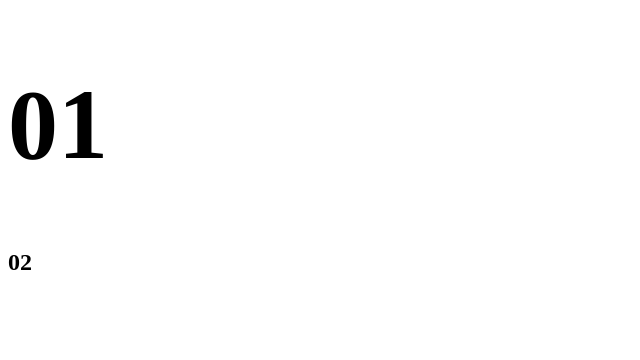
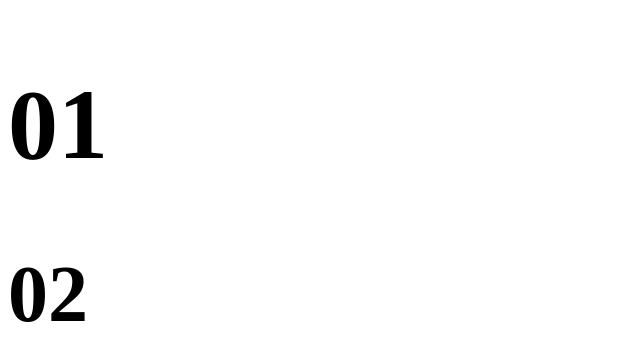
Before and after one commit to sexfat/git_A, a plain HTML site: page index.html in a window 1280 px wide. Shown: the whole page, without its empty margins (0-640 px from the left). Drawn offline with Linux system fonts and the light colour scheme.

Commit message:
add h2 style

```diff
--- a/css/style.css
+++ b/css/style.css
@@ -5,3 +5,6 @@ body {
 h1 {
      font-size: 100px;
 }
+h2 {
+    font-size: 80px;
+}
```
